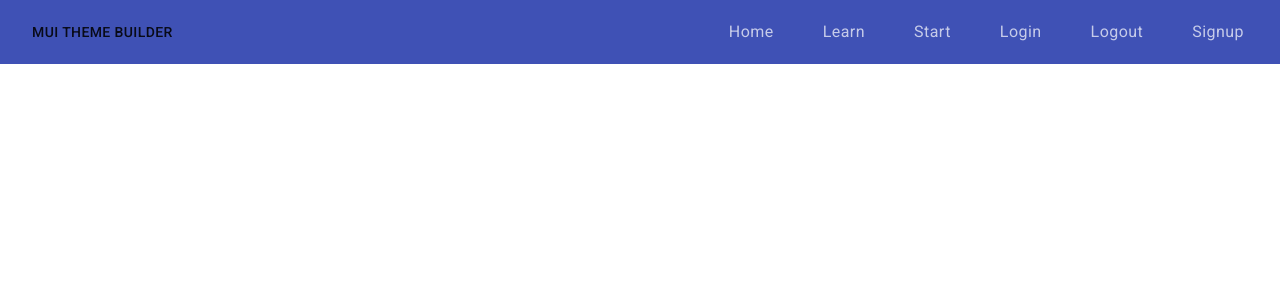
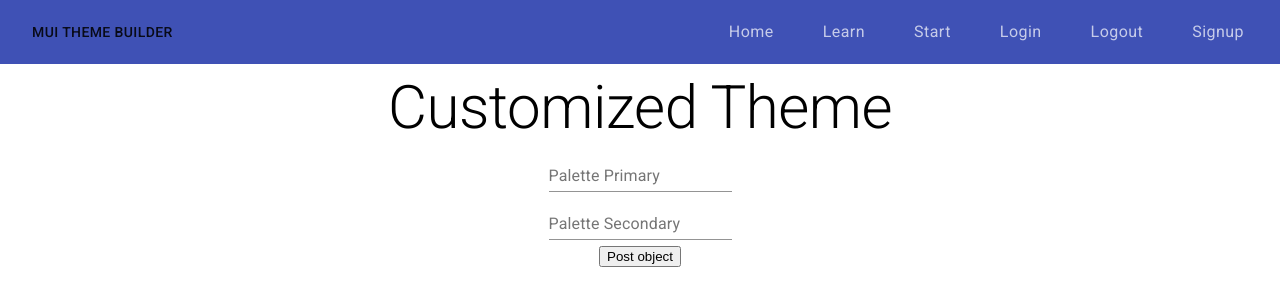
Before and after one commit to mui-toolkit/mui-toolkit, a React (Create React App) app: page /test in a window 1280 px wide. Shown: the top 306 px of the page. Built offline with nearby package versions, Linux system fonts and the light colour scheme.

Commit message:
testing out firebase object

```diff
--- a/src/components/App.js
+++ b/src/components/App.js
@@ -1,13 +1,14 @@
-import React from 'react';
-import Header from '../components/ui/Header';
-import { ThemeProvider } from '@material-ui/styles';
-import theme from './ui/Theme';
-import { BrowserRouter, Route, Switch } from 'react-router-dom';
-import Home from './Home';
-import Learn from './Learn';
-import Login from './Login';
-import Signup from './Signup';
-import Build from './build/Build';
+import React from "react";
+import Header from "../components/ui/Header";
+import { ThemeProvider } from "@material-ui/styles";
+import theme from "./ui/Theme";
+import { BrowserRouter, Route, Switch } from "react-router-dom";
+import Home from "./Home";
+import Learn from "./Learn";
+import Login from "./Login";
+import Signup from "./Signup";
+import Build from "./build/Build";
+import Test from "./Test";
 
 function App() {
   return (
@@ -15,12 +16,13 @@ function App() {
       <BrowserRouter>
         <Header />
         <Switch>
-          <Route exact path='/' component={Home} />
-          <Route exact path='/learn' component={Learn} />
-          <Route exact path='/design' component={Build} />
-          <Route exact path='/login' component={Login} />
-          <Route exact path='/logout' component={() => <div>logout</div>} />
-          <Route exact path='/signup' component={Signup} />
+          <Route exact path="/" component={Home} />
+          <Route exact path="/learn" component={Learn} />
+          <Route exact path="/design" component={Build} />
+          <Route exact path="/login" component={Login} />
+          <Route exact path="/logout" component={() => <div>logout</div>} />
+          <Route exact path="/signup" component={Signup} />
+          <Route exact path="/test" component={Test} />
         </Switch>
       </BrowserRouter>
     </ThemeProvider>
--- /dev/null
+++ b/src/components/Test.js
@@ -0,0 +1,84 @@
+import React, { useState } from "react";
+import { makeStyles } from "@material-ui/core/styles";
+import Grid from "@material-ui/core/Grid";
+import Typography from "@material-ui/core/Typography";
+import Button from "@material-ui/core/Button";
+import TextField from "@material-ui/core/TextField";
+// import { GridListTile } from '@material-ui/core';
+import firebase from "firebase-app";
+import db from "./Home";
+
+const useStyles = makeStyles(theme => ({}));
+
+export function Test(props) {
+  const palette = {}; // import this from build
+  const [primary, setPrimary] = useState("");
+  const [secondary, setSecondary] = useState("");
+  palette.primary = primary;
+  palette.secondary = secondary;
+
+  const handleSubmit = e => {
+    e.preventDefault();
+    alert("button fired");
+    let newTheme = db
+      .collection("CustomizedThemes")
+      .add({
+        palette
+      })
+      .then(ref => {
+        console.log("Added Theme ", ref.id);
+      });
+    console.log("Test -> newTheme", newTheme);
+  };
+
+  return (
+    <Grid container direction="row">
+      <Grid
+        item
+        container
+        direction="column"
+        justify="center"
+        alignItems="center"
+      >
+        <Grid item container direction="column">
+          <Grid
+            item
+            container
+            direction="column"
+            justify="center"
+            alignItems="center"
+          >
+            <Typography variant="h2">Customized Theme</Typography>
+          </Grid>
+        </Grid>
+        <Grid
+          item
+          container
+          style={{ maxWidth: "20em" }}
+          justify="center"
+          alignItems="center"
+        >
+          <Grid item container justify="center">
+            <TextField
+              label="Palette Primary"
+              id="primary"
+              value={primary}
+              onChange={e => setPrimary(e.target.value)}
+            />
+            <TextField
+              label="Palette Secondary"
+              id="secondary"
+              value={secondary}
+              onChange={e => setSecondary(e.target.value)}
+            />
+          </Grid>
+          <Button>
+            <input type="submit" value="Post object" onSubmit={handleSubmit} />
+          </Button>
+        </Grid>
+      </Grid>
+    </Grid>
+  );
+}
+
+export default Test;
```
